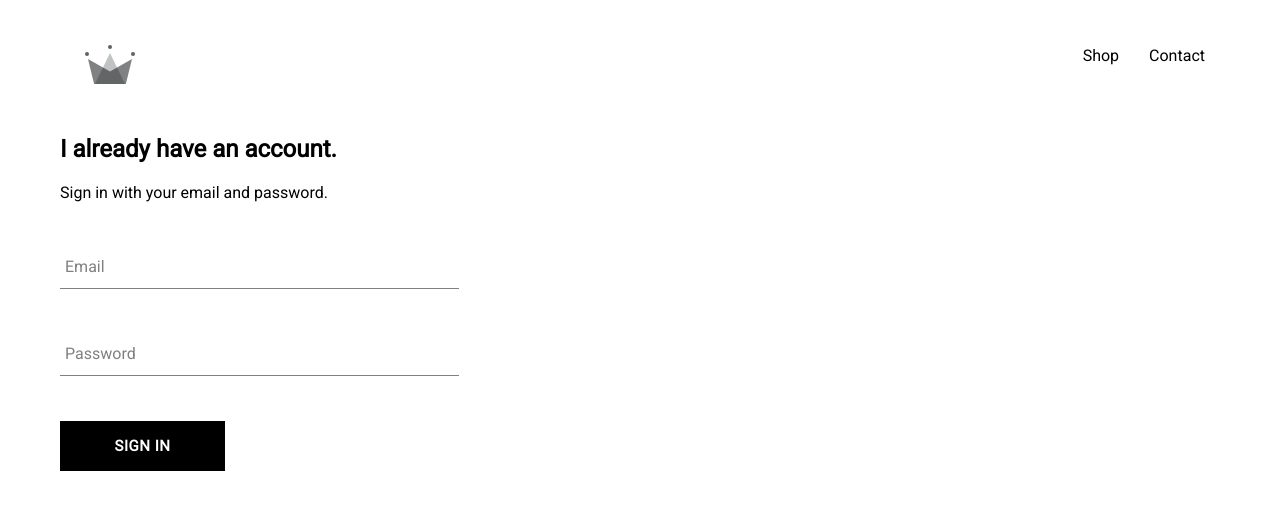
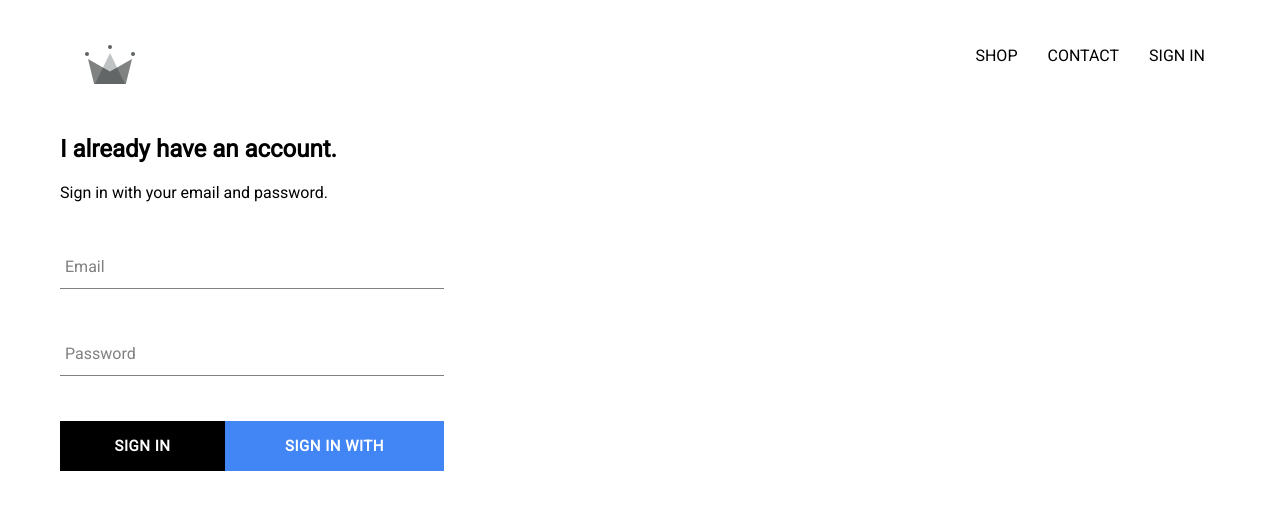
Before and after one commit to nikitsoni/Crown-App, a React (Create React App) app: page /signin in a window 1280 px wide. Shown: the top 510 px of the page. Built offline with nearby package versions, Linux system fonts and the light colour scheme; no server answers.

Commit message:
Integrated firebase authentication

```diff
--- a/package.json
+++ b/package.json
@@ -6,6 +6,7 @@
     "@testing-library/jest-dom": "^4.2.4",
     "@testing-library/react": "^9.5.0",
     "@testing-library/user-event": "^7.2.1",
+    "firebase": "^7.12.0",
     "node-sass": "^4.13.1",
     "react": "^16.13.1",
     "react-dom": "^16.13.1",
--- a/src/App.css
+++ b/src/App.css
@@ -6,3 +6,6 @@
     text-decoration: none;
     color: black;
 }
+*{
+    box-sizing: border-box;
+}
--- a/src/App.js
+++ b/src/App.js
@@ -5,13 +5,39 @@
 import ShopPage from '../src/Pages/Shop/shoppage.component';
 import Header from './Component/Header/header.component'
 import SignInAndSignOutPage from './Pages/sign-in-sign-out/sign-in-sign-out.comonent';
+import {auth} from '../src/firebase/firebase.utils';
 
 
 
-function App() {
+class App extends React.Component {
+
+  constructor(){
+    super();
+
+    this.state = {
+      currentUser : null
+    };
+  }
+
+  unsubscribeFromAuth = null;
+
+  componentDidMount(){
+    auth.onAuthStateChanged(user => {
+      this.setState({currentUser : user});
+
+      console.log(user);
+    })
+  }
+
+  componentWillUnmount(){
+    this.unsubscribeFromAuth();
+  }
+
+
+  render(){
     return (
       <div className="App">
-    <Header/>
+      <Header currentUser = {this.state.currentUser}/>
         <Switch>
           <Route exact path='/' component={HomePage} />
           <Route path='/shop' component={ShopPage} />
@@ -21,4 +47,6 @@
     );
   }
 
+}
+
 export default App;
--- a/src/Component/Header/header.component.jsx
+++ b/src/Component/Header/header.component.jsx
@@ -2,15 +2,20 @@
 import {Link} from 'react-router-dom';
 import './header.styles.scss';
 import {ReactComponent as Logo} from '../../assets/logo.svg'
+import { auth } from '../../firebase/firebase.utils';
 
-const Header = () => (
+const Header = ({currentUser}) => (
     <div className='header'>
         <Link to='/' className='logo-container'>
             <Logo className='logo'/>
         </Link>
         <div className='options'>
-            <Link to='/shop' className='option'>Shop</Link>
-            <Link to='/contact' className='option'>Contact</Link>
+            <Link to='/shop' className='option'>SHOP</Link>
+            <Link to='/contact' className='option'>CONTACT</Link>
+            {currentUser ?
+            <div className='option' onClick={() => auth.signOut()}>SIGN OUT</div>
+            :<Link to='/signin' className='option'>SIGN IN</Link>
+            }
         </div>
     </div>
 )
--- a/src/Component/Header/header.styles.scss
+++ b/src/Component/Header/header.styles.scss
@@ -20,6 +20,7 @@
 
       .option {
         padding: 10px 15px;
+        cursor: pointer;
       }
     }
   }
--- a/src/Component/custom-button/custom-buttom.styles.scss
+++ b/src/Component/custom-button/custom-buttom.styles.scss
@@ -19,4 +19,16 @@
       color: black;
       border: 1px solid black;
     }
+
+    &.google-sign-in{
+      background-color: #4285f4;
+      color: white;
+
+      &:hover{
+        background-color: #357ae8;
+        border: none;
+      }
+    }
+
+
   }
--- a/src/Component/custom-button/custom-button.component.jsx
+++ b/src/Component/custom-button/custom-button.component.jsx
@@ -1,8 +1,8 @@
 import React from 'react';
 import './custom-buttom.styles.scss';
 
-const CustomButton = ({children, ...otherProps}) => (
-<button className='custom-button' {...otherProps}>
+const CustomButton = ({children, isGoogleSignIn, ...otherProps}) => (
+<button className={`${isGoogleSignIn? 'google-sign-in' : '' } custom-button`} {...otherProps}>
     {children}
 </button>
 )
--- a/src/Component/sign-in/sign-in.component.jsx
+++ b/src/Component/sign-in/sign-in.component.jsx
@@ -2,6 +2,7 @@
 import './sign-in.styles.scss';
 import FormInput from '../form-input/form-input.component';
 import CustomButton from '../custom-button/custom-button.component';
+import { signInWithGoogle } from '../../firebase/firebase.utils';
 
 class SignIn extends React.Component{
     constructor(props){
@@ -31,8 +32,11 @@
                 <form onSubmit={this.handelSubmit}>
                     <FormInput name='email' label='Email' type='email' handelChange={this.handelChange} value={this.state.email} required />
                     <FormInput name='password' label='Password' type='password' handelChange={this.handelChange} value={this.state.password} required/>
+                    <div className='buttons'>
+                        <CustomButton type='submit'>Sign In</CustomButton>
+                        <CustomButton onClick={signInWithGoogle} isGoogleSignIn>Sign In With Google</CustomButton>
+                    </div>
 
-                    <CustomButton type='submit'>Sign In</CustomButton>
                 </form>
             </div>
         )
--- a/src/Component/sign-in/sign-in.styles.scss
+++ b/src/Component/sign-in/sign-in.styles.scss
@@ -6,4 +6,9 @@
     .title {
         margin: 10px 0;
     }
+
+    .buttons{
+        display:flex;
+        justify-content: space-between;
+    }
 }
--- /dev/null
+++ b/src/firebase/firebase.utils.js
@@ -0,0 +1,25 @@
+import firebase from 'firebase/app';
+import 'firebase/firestore';
+import 'firebase/auth';
+
+const config = {
+    apiKey: "AIzaSyAtxj9aIvnJFW8lMmhZyssnPp02hAZHdgE",
+    authDomain: "crown-app-ac153.firebaseapp.com",
+    databaseURL: "https://crown-app-ac153.firebaseio.com",
+    projectId: "crown-app-ac153",
+    storageBucket: "crown-app-ac153.appspot.com",
+    messagingSenderId: "320427734568",
+    appId: "1:320427734568:web:76a581b523db1d0b56271d",
+    measurementId: "G-SY4W9BRZS6"
+};
+
+firebase.initializeApp(config);
+
+export const auth = firebase.auth();
+export const firestore = firebase.firestore();
+
+const provider = new firebase.auth.GoogleAuthProvider();
+provider.setCustomParameters({ prompt : 'select_account' });
+export const signInWithGoogle = () => auth.signInWithPopup(provider);
+
+export default firebase;
```
Also changed, not shown: 1 other file (tests, documents, lock files or other folders). Lines whose indentation alone changed are shown as unchanged.
